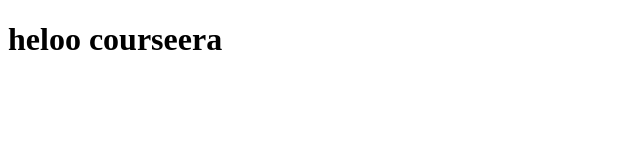
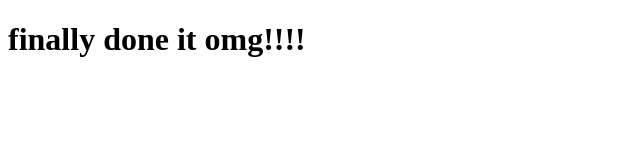
Before and after one commit to abhishek13889/courseera, a plain HTML site: page site/index.html in a window 1280 px wide. Shown: the whole page, without its empty margins (0-640 px from the left). Drawn offline with Linux system fonts and the light colour scheme.

Commit message:
small addition to our page content

```diff
--- a/site/index.html
+++ b/site/index.html
@@ -4,6 +4,6 @@
 	<title>hello coursera</title>
 </head>
 <body>
-<h1> heloo courseera</h1>
+<h1> finally done it omg!!!!</h1>
 </body>
 </html>
```
